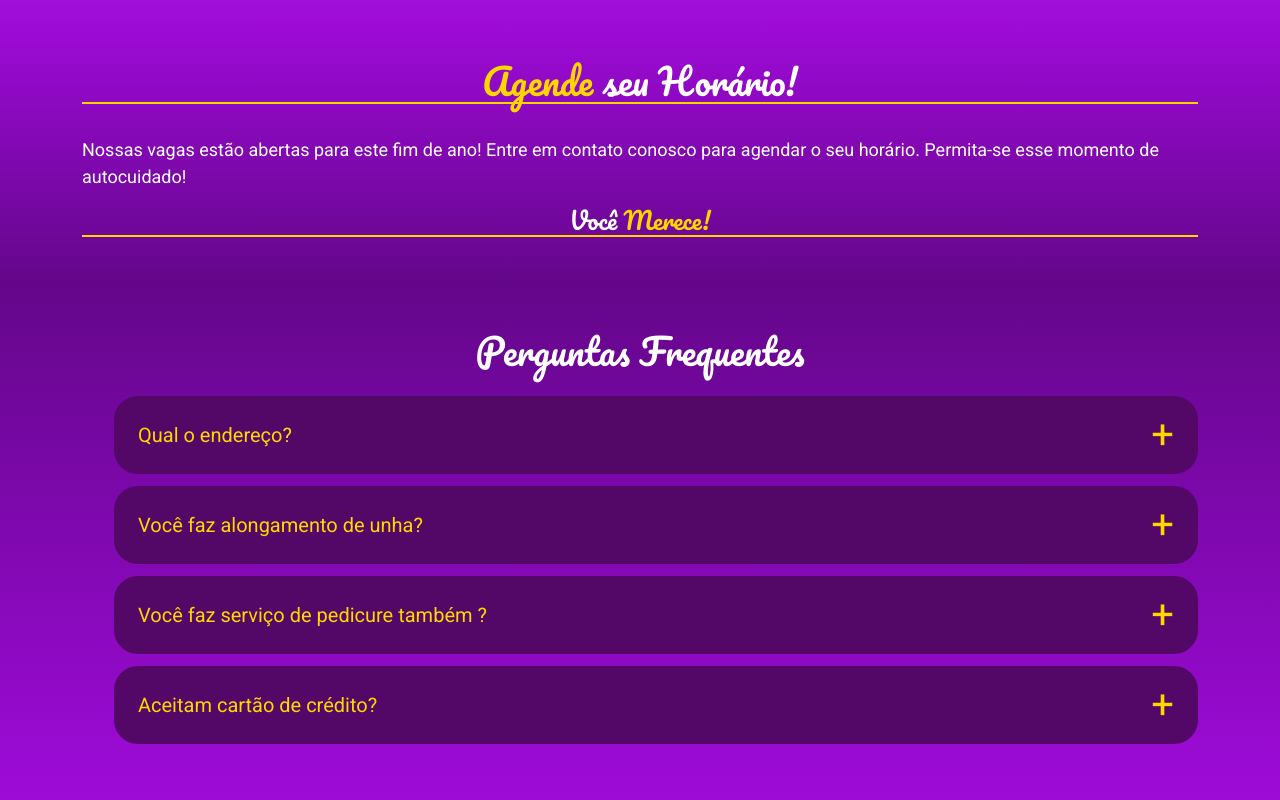
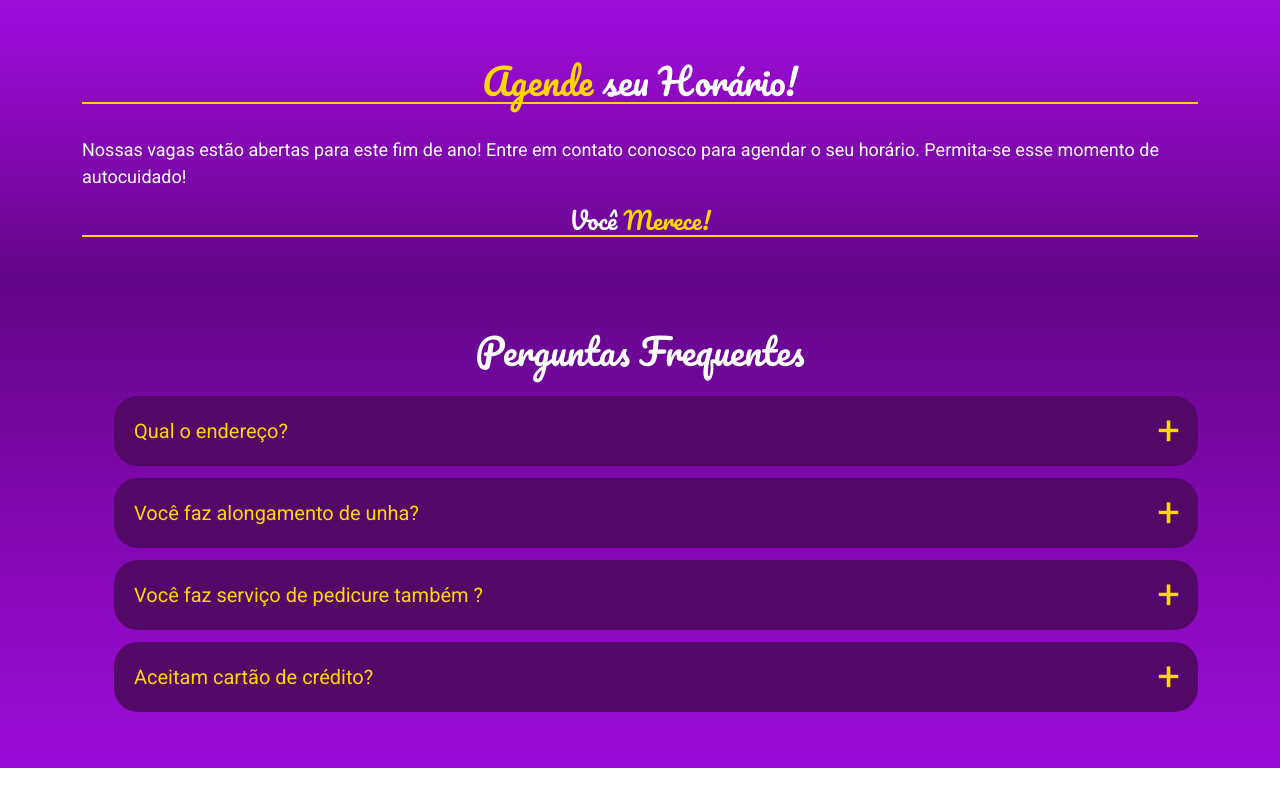
Before and after one commit to eriicdev/Jane_NailDesigner, a website built with Parcel: page src/index.html in a window 1280 px wide. Shown: the part 1329-2129 px from the top of the page. After the commit the page ends 2097 px from the top, so only its background shows below. Built offline with nearby package versions, Linux system fonts and the light colour scheme.

Commit message:
mais uma alteração

```diff
--- a/src/styles/_faq.scss
+++ b/src/styles/_faq.scss
@@ -25,7 +25,7 @@
                 color: variables.$dourado;
                 font-size: 20px;
                 font-family: "Roboto", sans-serif;
-                padding: 24px;
+                padding: 20px;
                 display: block;
                 cursor: pointer;
                 position: relative;
@@ -34,7 +34,7 @@
                     content: '+';
                     position: absolute;
                     top: 0;
-                    right: 24px;
+                    right: 18px;
                     height: 100%;
                     display: flex;
                     align-items: center;
```
